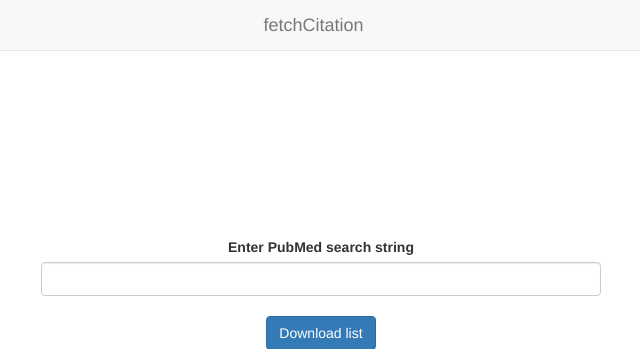
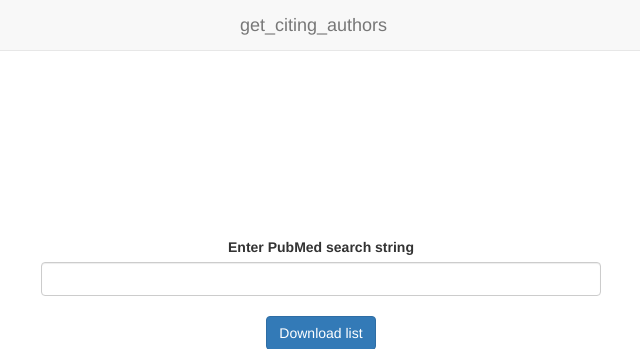
Before and after one commit to Sihao/get_citing_authors, a Flask app: page / in a window 1280 px wide. Shown: the top 349 px of the page, without its empty margins (319-959 px from the left). Run offline with Flask 2, Linux system fonts and the light colour scheme; some libraries are stand-ins or nearby versions.

Commit message:
changed banner title to get_citing_authors

```diff
--- a/templates/main.html
+++ b/templates/main.html
@@ -27,7 +27,7 @@
     <div class="container">
         <div class="navbar-header">
 
-            <a class="navbar-brand" href="/">fetchCitation</a>
+            <a class="navbar-brand" href="/">get_citing_authors</a>
         </div>
 
     </div>
```
